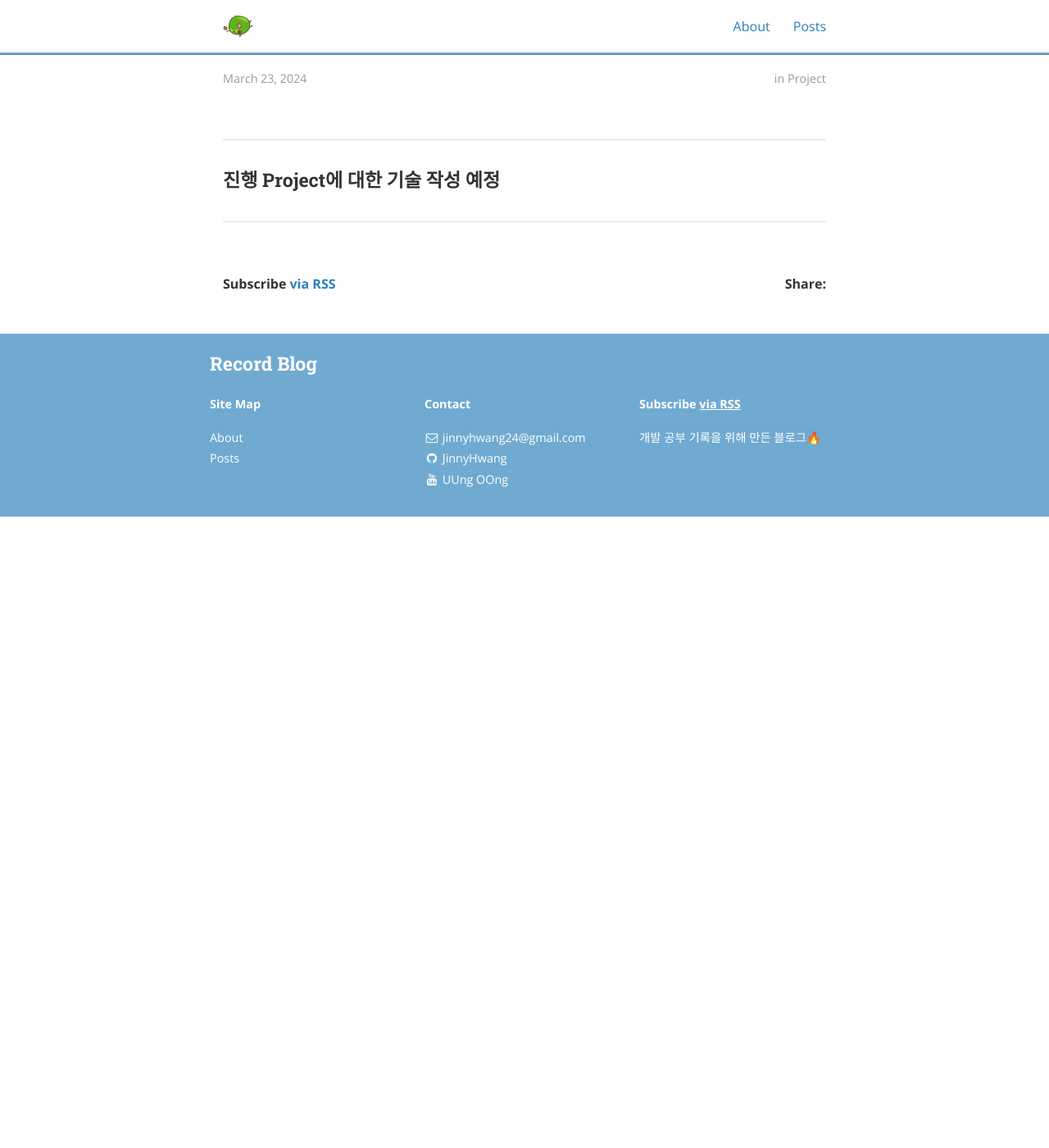
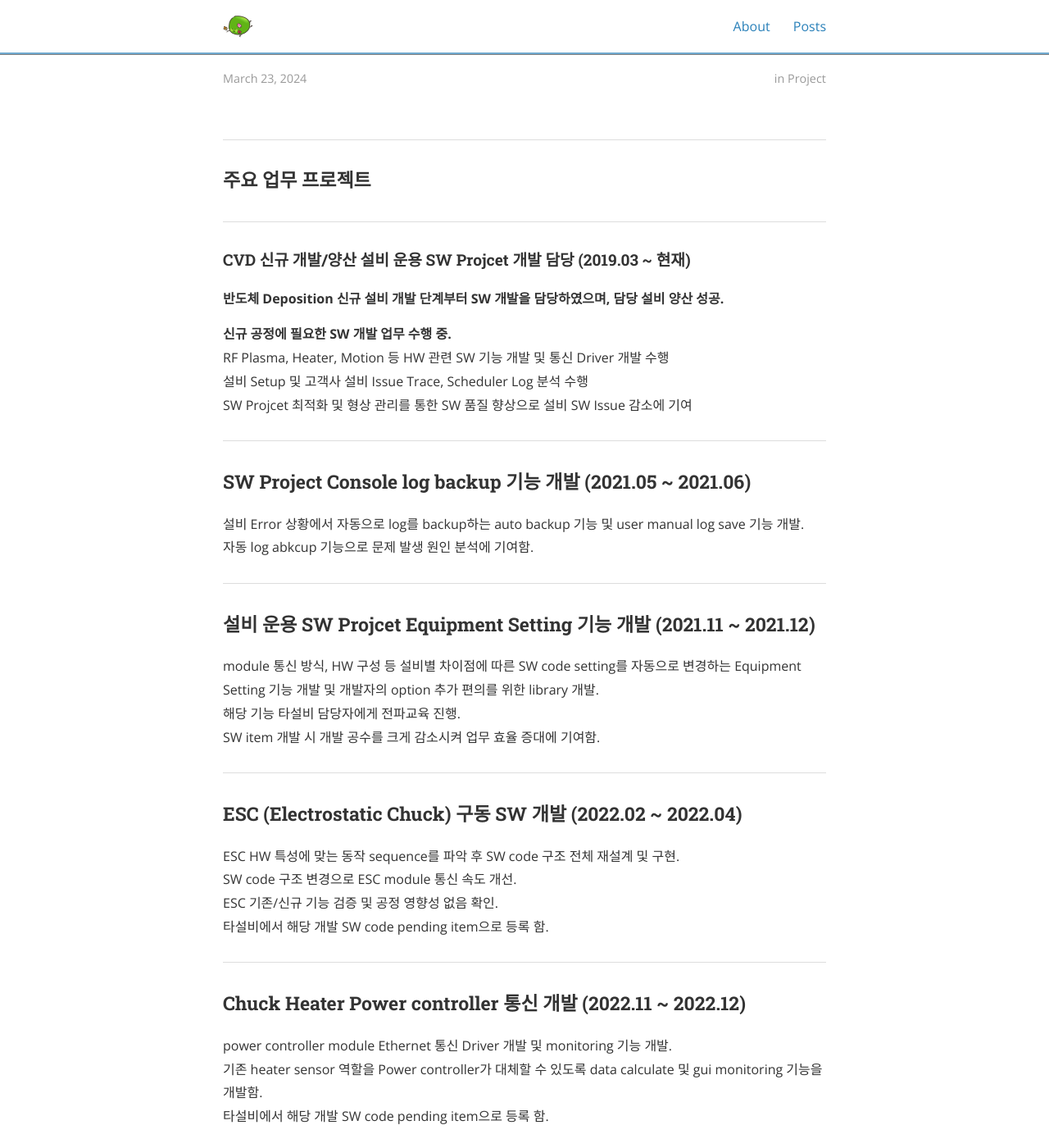
Before and after one commit to JinnyHwang/JinnyHwang.github.io, a Jekyll site: the page built from _posts/2024-03-23-Career Description.md, in a window 1280 px wide and 1400 px high, scrolled down 438 px. Shown: the whole window at 82% size. Built offline with Jekyll 4.4.1, drawn with Linux system fonts in a browser that asks for light colours; nearby versions of some CDN libraries; before the commit the page ends 1068 px from its top, so only the background shows below that; some of the changed text lies outside the part shown.

Commit message:
career description update

```diff
--- a/_posts/2024-03-23-Career Description.md
+++ b/_posts/2024-03-23-Career Description.md
@@ -9,7 +9,60 @@ cover:  "/assets/instacode.png"
 
 <hr>
 
-### 진행 Project에 대한 기술 작성 예정
-
+<h3>주요 업무 프로젝트</h3>
 
 <hr>
+
+<h4>CVD 신규 개발/양산 설비 운용 SW Projcet 개발 담당 (2019.03 ~ 현재)</h4>
+<dl>
+  <dt>반도체 Deposition 신규 설비 개발 단계부터 SW 개발을 담당하였으며, 담당 설비 양산 성공.</dt>
+  <dt>신규 공정에 필요한 SW 개발 업무 수행 중.</dt>
+  <dd>RF Plasma, Heater, Motion 등 HW 관련 SW 기능 개발 및 통신 Driver 개발 수행</dd>
+  <dd>설비 Setup 및 고객사 설비 Issue Trace, Scheduler Log 분석 수행</dd>
+  <dd>SW Projcet 최적화 및 형상 관리를 통한 SW 품질 향상으로 설비 SW Issue 감소에 기여</dd>
+</dl>
+
+<hr>
+
+### SW Project Console log backup 기능 개발 (2021.05 ~ 2021.06)
+설비 Error 상황에서 자동으로 log를 backup하는 auto backup 기능 및 user manual log save 기능 개발.<br/>
+자동 log abkcup 기능으로 문제 발생 원인 분석에 기여함.<br/>
+
+<hr>
+
+### 설비 운용 SW Projcet Equipment Setting 기능 개발 (2021.11 ~ 2021.12)
+module 통신 방식, HW 구성 등 설비별 차이점에 따른 SW code setting를 자동으로 변경하는 Equipment<br/>
+Setting 기능 개발 및 개발자의 option 추가 편의를 위한 library 개발.<br/>
+해당 기능 타설비 담당자에게 전파교육 진행.<br/>
+SW item 개발 시 개발 공수를 크게 감소시켜 업무 효율 증대에 기여함.<br/>
+
+<hr>
+
+### ESC (Electrostatic Chuck) 구동 SW 개발 (2022.02 ~ 2022.04)
+ESC HW 특성에 맞는 동작 sequence를 파악 후 SW code 구조 전체 재설계 및 구현.<br/>
+SW code 구조 변경으로 ESC module 통신 속도 개선.<br/>
+ESC 기존/신규 기능 검증 및 공정 영향성 없음 확인.<br/>
+타설비에서 해당 개발 SW code pending item으로 등록 함.<br/>
+
+<hr>
+
+### Chuck Heater Power controller 통신 개발 (2022.11 ~ 2022.12)
+power controller module Ethernet 통신 Driver 개발 및 monitoring 기능 개발.<br/>
+기존 heater sensor 역할을 Power controller가 대체할 수 있도록 data calculate 및 gui monitoring 기능을 개발함.<br/>
+타설비에서 해당 개발 SW code pending item으로 등록 함.<br/>
+
+<hr>
+
+### 담당 설비 고객사 교육 담당 (2023.05 ~ )
+고객사 대상 담당 설비 SW Operation 교육 진행.<br/>
+교육 자료 및 simulator 제작.<br/>
+사내 준강사 교육 수감.<br/>
+
+<hr>
+
+### RF Matcher Preset Auto Calculate 기능 개발 (2023.11 ~ 2024.01)
+설비 운용 Recipe에 적합한 Matcher Preset Position의 Average를 Calculate하고 설비 운용<br/>
+parameter에 적용하는 기능 개발.<br/>
+Human Error 감소 및 User 편의성 증대에 기여.<br/>
+
+<hr>
```
Also changed, not shown: other parts of _posts/2024-03-23-Career Description.md (+1 -1 lines), about.md (+4 -16 lines).
